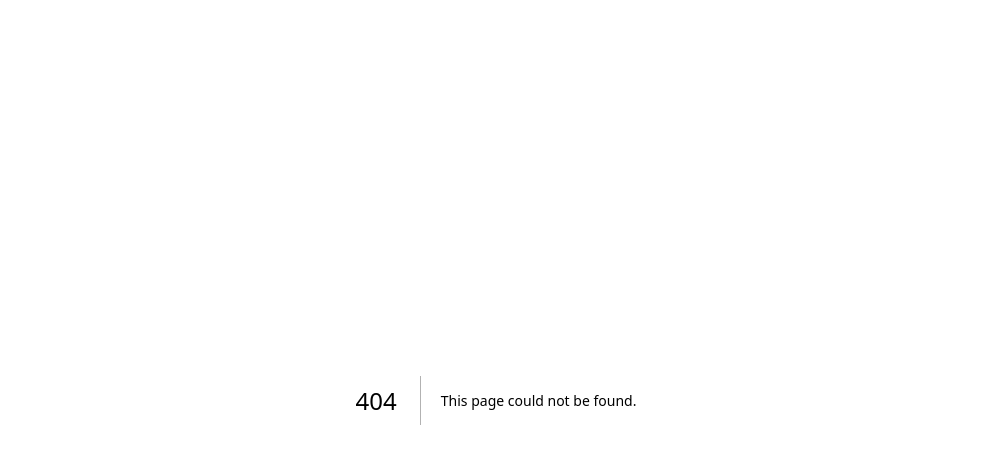
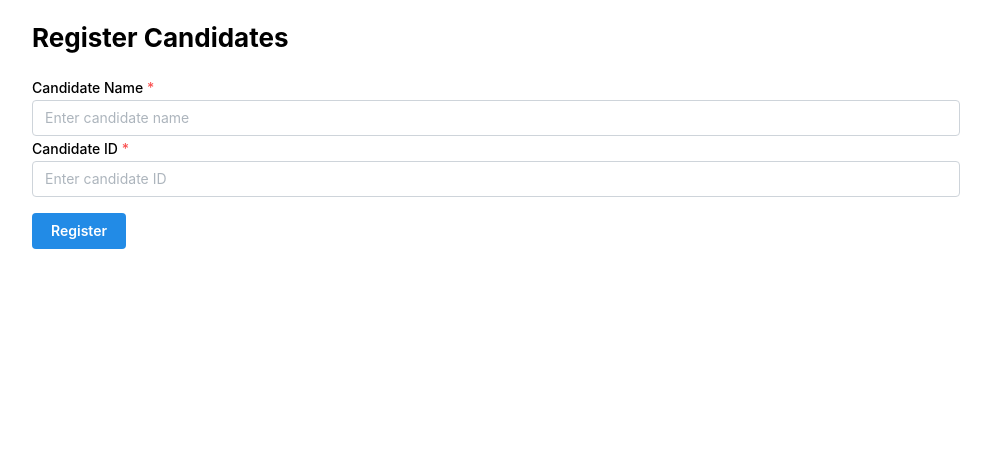
Before and after one commit to stano45/btda-self-tallying-election-ui, a Next.js app: page /admin/register in a window 1280 px wide. Before the commit this address had no page. Shown: the top 464 px of the page, without its empty margins (144-1135 px from the left). Built offline with nearby package versions, Linux system fonts and the light colour scheme.

Commit message:
Basic registration UI

```diff
--- a/package.json
+++ b/package.json
@@ -22,6 +22,7 @@
   "dependencies": {
     "@mantine/core": "7.11.0",
     "@mantine/hooks": "7.11.0",
+    "@mantine/notifications": "7.11.0",
     "@next/bundle-analyzer": "^14.2.4",
     "@tabler/icons-react": "^3.6.0",
     "next": "14.2.4",
--- a/pages/_app.tsx
+++ b/pages/_app.tsx
@@ -1,12 +1,15 @@
 import '@mantine/core/styles.css';
+import '@mantine/notifications/styles.css';
 import type { AppProps } from 'next/app';
 import Head from 'next/head';
 import { MantineProvider } from '@mantine/core';
+import { Notifications } from '@mantine/notifications';
 import { theme } from '../theme';
 
 export default function App({ Component, pageProps }: AppProps) {
   return (
     <MantineProvider theme={theme}>
+      <Notifications position="top-right" zIndex={1000} />
       <Head>
         <title>Mantine Template</title>
         <meta
--- /dev/null
+++ b/pages/admin/register.tsx
@@ -0,0 +1,89 @@
+import { useCallback, useState } from 'react';
+import {
+  TextInput,
+  Button,
+  Group,
+  Container,
+  List,
+  Title,
+  DefaultMantineColor,
+} from '@mantine/core';
+import { notifications } from '@mantine/notifications';
+
+const RegisterPage = () => {
+  const [name, setName] = useState<string>('');
+  const [id, setId] = useState<string>('');
+  const [candidates, setCandidates] = useState<{ name: string; party: string }[]>([]);
+
+  const showNotification = useCallback(
+    (title: string, message: string, color: DefaultMantineColor) => {
+      notifications.show({
+        title,
+        message,
+        color,
+      });
+    },
+    []
+  );
+
+  const handleSubmit = useCallback(
+    (e: React.FormEvent) => {
+      e.preventDefault();
+      if (!name || !id) {
+        return;
+      }
+      setCandidates([...candidates, { name, party: id }]);
+      setName('');
+      setId('');
+      showNotification(
+        'Candidate registered',
+        `Candidate ${name} has been registered successfully!`,
+        'green'
+      );
+    },
+    [name, id]
+  );
+
+  return (
+    <Container>
+      <Title order={2} my="lg">
+        Register Candidates
+      </Title>
+
+      <form onSubmit={handleSubmit}>
+        <TextInput
+          label="Candidate Name"
+          placeholder="Enter candidate name"
+          value={name}
+          onChange={(e) => setName(e.currentTarget.value)}
+          required
+        />
+        <TextInput
+          label="Candidate ID"
+          placeholder="Enter candidate ID"
+          value={id}
+          onChange={(e) => setId(e.currentTarget.value)}
+          required
+        />
+        <Group mt="md">
+          <Button type="submit">Register</Button>
+        </Group>
+      </form>
+
+      {!!candidates.length && (
+        <Title order={3} my="lg">
+          Registered Candidates
+        </Title>
+      )}
+      <List>
+        {candidates.map((candidate, index) => (
+          <List.Item key={index}>
+            {candidate.name} ({candidate.party})
+          </List.Item>
+        ))}
+      </List>
+    </Container>
+  );
+};
+
+export default RegisterPage;
```
Also changed, not shown: 2 other files (tests, documents, lock files or other folders).
